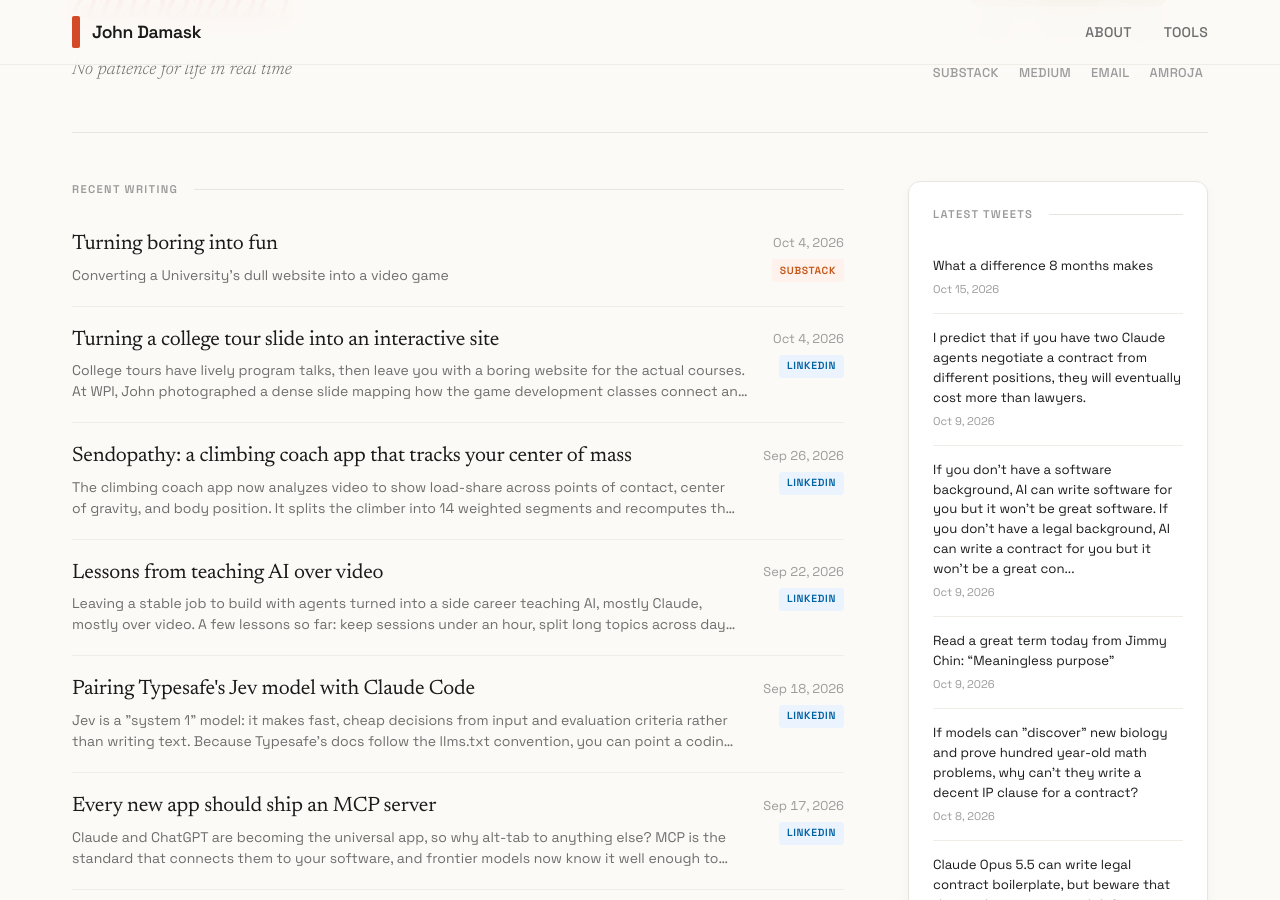
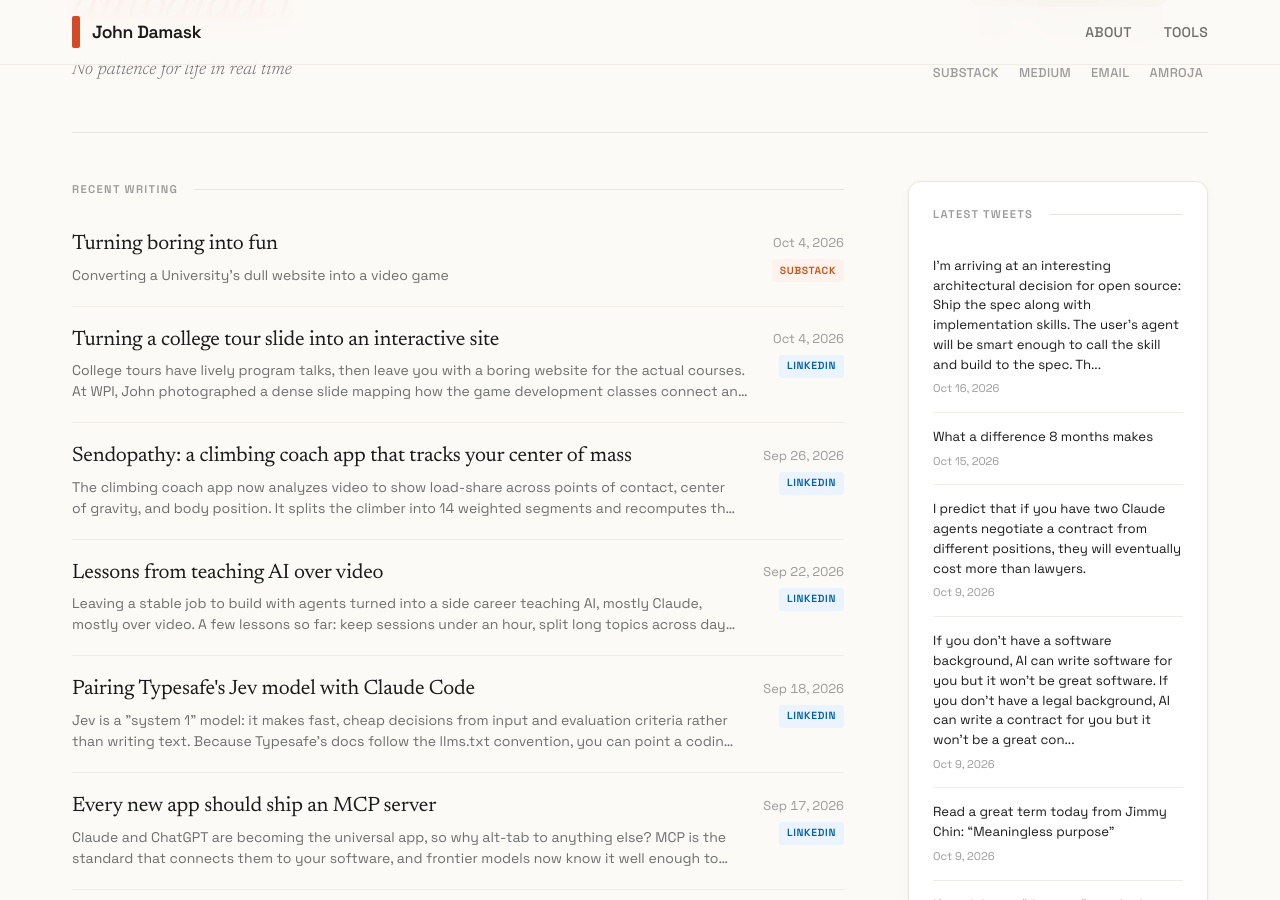
Before and after one commit to jbdamask/jbdamask.github.io, a Jekyll site: the page built from index.html, in a window 1280 px wide and 900 px high, scrolled down 362 px. Built offline with Jekyll 4.4.1, drawn with Linux system fonts in a browser that asks for light colours; the list of posts is cut into pages by our own code; some of the changed text lies outside the part shown.

Commit message:
Update Twitter posts

```diff
--- a/_data/twitter-posts.yml
+++ b/_data/twitter-posts.yml
@@ -2,6 +2,15 @@
 # Fetches latest tweets and merges with existing posts
 # Keeps max 150 most recent tweets (LIFO)
 
+- title: 'I''m arriving at an interesting architectural decision for open source:
+    Ship the spec along with impl...'
+  source: twitter
+  url: https://twitter.com/jbdamask/status/2111155706867163632
+  date: '2026-10-16'
+  excerpt: 'I''m arriving at an interesting architectural decision for open source:
+    Ship the spec along with implementation skills. The user''s agent will be smart
+    enough to call the skill and build to the spec. Th...'
+  image: ''
 - title: What a difference 8 months makes
   source: twitter
   url: https://twitter.com/jbdamask/status/2110757542561448441
@@ -1190,9 +1199,3 @@
   date: '2026-07-24'
   excerpt: Is it time to move past neo-brutalist designs?
   image: ''
-- title: Impressive test suite written by my agents
-  source: twitter
-  url: https://twitter.com/jbdamask/status/2080463505216467087
-  date: '2026-07-24'
-  excerpt: Impressive test suite written by my agents
-  image: ''
```
